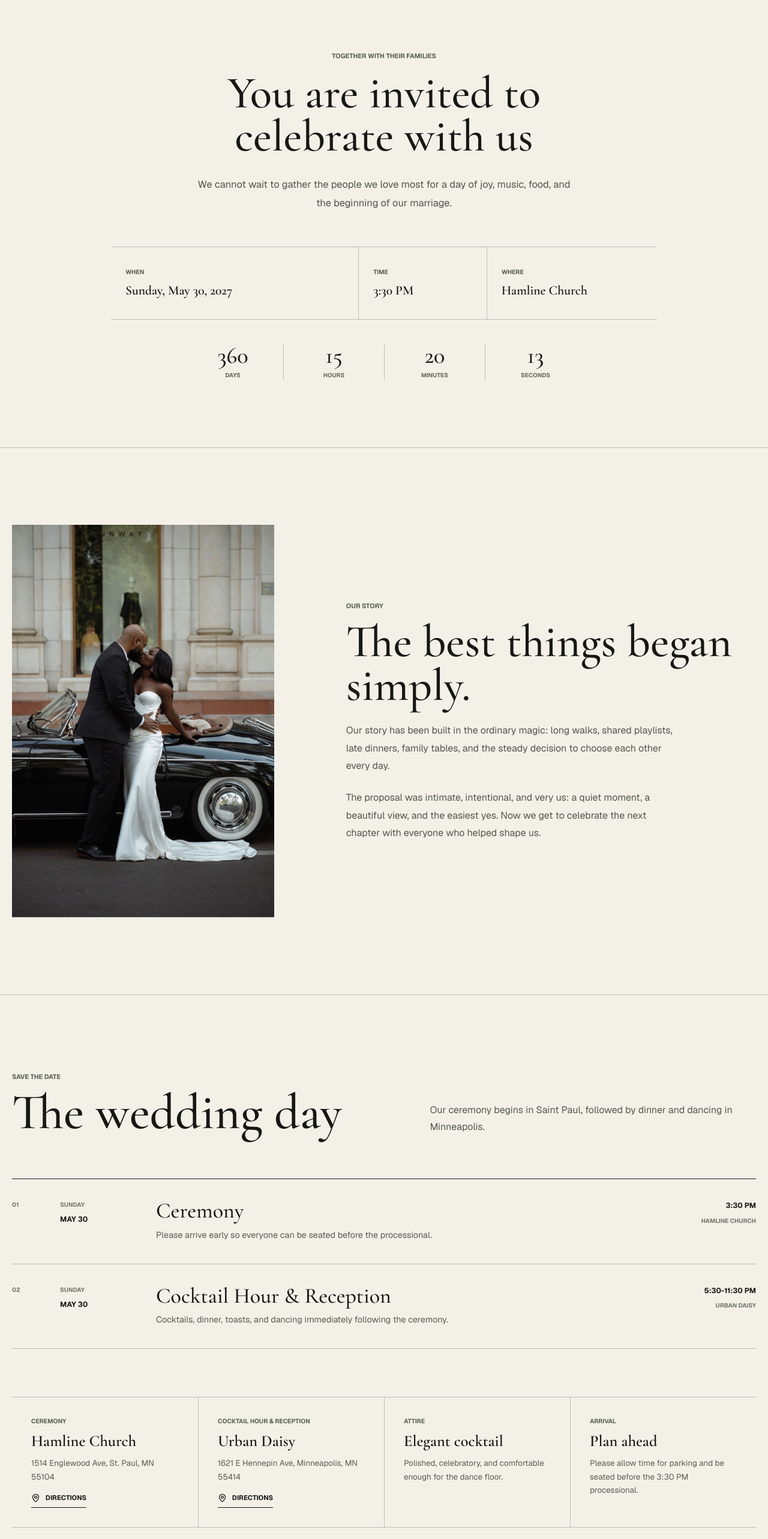
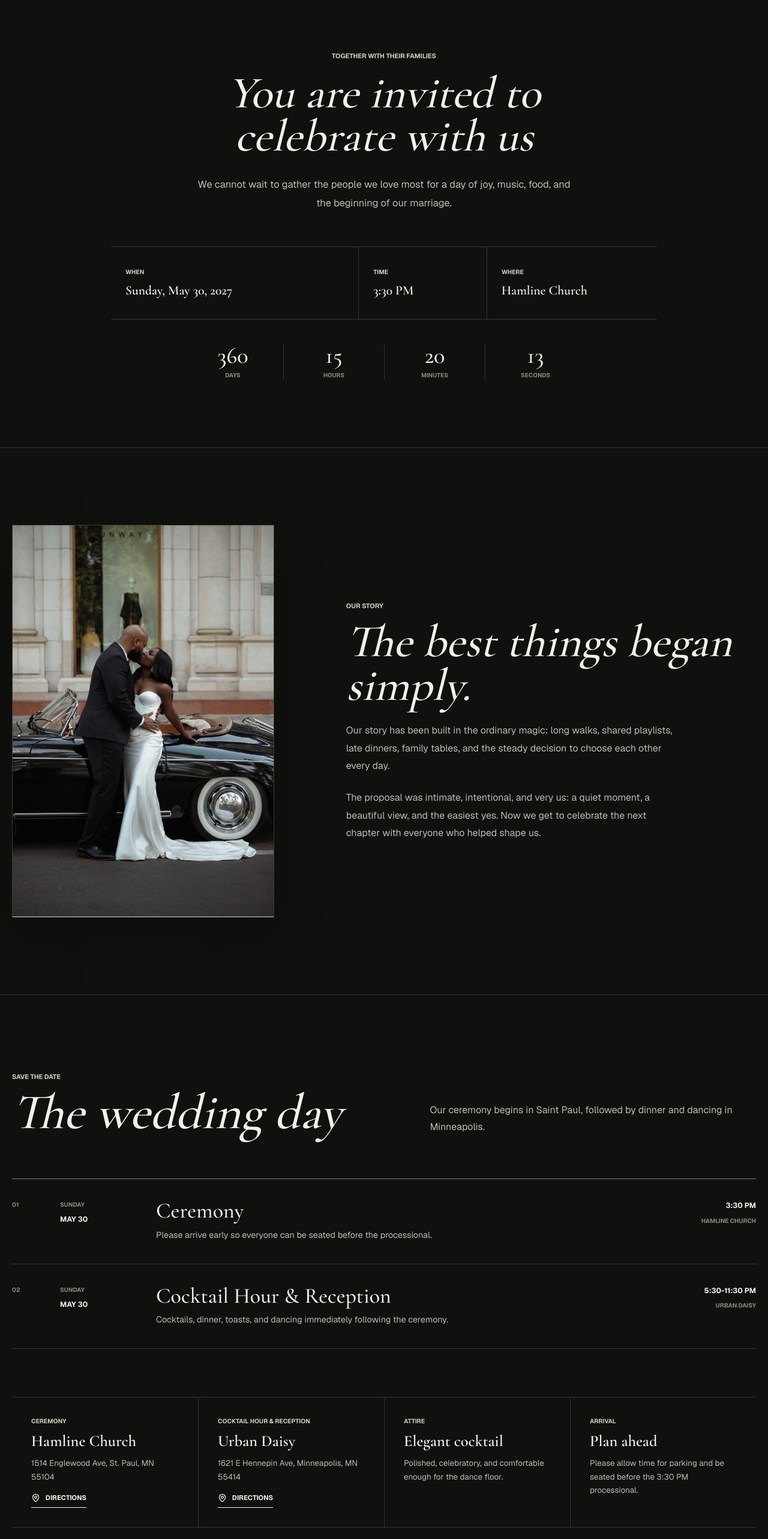
Before and after one commit to andre-rowell/andre-bebe-wedding-site, a Next.js app: page / in a window 1280 px wide. Shown: the part 800-3366 px from the top of the page at 60% size. Built offline with nearby package versions, Linux system fonts and the light colour scheme; no server answers; a web font is replaced by a local one.

Commit message:
Unify homepage with dark editorial styling

```diff
--- a/src/app/globals.css
+++ b/src/app/globals.css
@@ -2313,21 +2313,36 @@ section[id] {
 }
 
 .cinematic-home {
-  background: var(--editorial-paper);
-  color: var(--editorial-ink);
+  --cinematic-background: #10110e;
+  --cinematic-surface: #151711;
+  --cinematic-text: #f3f0e8;
+  --cinematic-text-soft: #b9bbaf;
+  --cinematic-text-muted: #85897c;
+  --cinematic-accent: #c9cdbd;
+  --cinematic-line: rgba(243, 240, 232, 0.16);
+  background: var(--cinematic-background);
+  color: var(--cinematic-text);
   font-family: var(--font-geist-sans), Arial, Helvetica, sans-serif;
 }
 
 .guest-site .guest-flow.cinematic-home > section:not(.inner-page-hero) {
-  background-color: var(--editorial-paper);
+  background-color: var(--cinematic-background);
   background-image: none;
 }
 
 .cinematic-home h2,
 .cinematic-home h3 {
-  color: var(--editorial-ink);
+  color: var(--cinematic-text);
   font-family: var(--font-cormorant), Georgia, serif;
   font-weight: 500;
+}
+
+.cinematic-home h2 {
+  font-style: italic;
+}
+
+.cinematic-home .editorial-eyebrow {
+  color: var(--cinematic-accent);
 }
 
 .cinematic-wide {
@@ -2475,7 +2490,7 @@ section[id] {
 }
 
 .cinematic-invitation {
-  border-bottom: 1px solid var(--editorial-line);
+  border-bottom: 1px solid var(--cinematic-line);
   padding: 7.5rem 0 7rem;
   text-align: center;
 }
@@ -2490,7 +2505,7 @@ section[id] {
 .cinematic-lede {
   max-width: 40rem;
   margin: 1.75rem auto 0;
-  color: #52554a;
+  color: var(--cinematic-text-soft);
   font-size: 1.03rem;
   line-height: 1.9;
 }
@@ -2499,8 +2514,8 @@ section[id] {
   display: grid;
   grid-template-columns: 1.45fr 0.75fr 1fr;
   margin-top: 3.5rem;
-  border-top: 1px solid var(--editorial-line);
-  border-bottom: 1px solid var(--editorial-line);
+  border-top: 1px solid var(--cinematic-line);
+  border-bottom: 1px solid var(--cinematic-line);
   text-align: left;
 }
 
@@ -2510,7 +2525,7 @@ section[id] {
   align-content: center;
   min-height: 7.5rem;
   padding: 1.25rem 1.5rem;
-  border-left: 1px solid var(--editorial-line);
+  border-left: 1px solid var(--cinematic-line);
 }
 
 .invitation-ledger p:first-child {
@@ -2519,7 +2534,7 @@ section[id] {
 
 .invitation-ledger span,
 .cinematic-practical-grid span {
-  color: var(--editorial-moss);
+  color: var(--cinematic-accent);
   font-size: 0.64rem;
   font-weight: 700;
   text-transform: uppercase;
@@ -2542,7 +2557,7 @@ section[id] {
 .wedding-countdown > div {
   display: grid;
   gap: 0.42rem;
-  border-left: 1px solid var(--editorial-line);
+  border-left: 1px solid var(--cinematic-line);
 }
 
 .wedding-countdown > div:first-child {
@@ -2557,7 +2572,7 @@ section[id] {
 }
 
 .wedding-countdown span {
-  color: #66695d;
+  color: var(--cinematic-text-muted);
   font-size: 0.62rem;
   font-weight: 700;
   text-transform: uppercase;
@@ -2568,7 +2583,7 @@ section[id] {
 .cinematic-registry,
 .cinematic-faq,
 .cinematic-rsvp {
-  border-bottom: 1px solid var(--editorial-line);
+  border-bottom: 1px solid var(--cinematic-line);
   padding: 8rem 0;
 }
 
@@ -2584,7 +2599,9 @@ section[id] {
 .cinematic-still-life {
   margin: 0;
   overflow: hidden;
-  background: #d6d4cb;
+  border: 1px solid var(--cinematic-line);
+  background: var(--cinematic-surface);
+  box-shadow: 0 2rem 5rem rgba(0, 0, 0, 0.22);
 }
 
 .cinematic-portrait img,
@@ -2623,7 +2640,7 @@ section[id] {
 .cinematic-rsvp-grid > div > p:not(.editorial-eyebrow) {
   max-width: 34rem;
   margin-top: 1.45rem;
-  color: #53564b;
+  color: var(--cinematic-text-soft);
   font-size: 1rem;
   line-height: 1.85;
 }
@@ -2635,14 +2652,14 @@ section[id] {
   margin-top: 2rem;
   border-bottom: 1px solid currentColor;
   padding-bottom: 0.4rem;
-  color: var(--editorial-ink);
+  color: var(--cinematic-text);
   font-size: 0.7rem;
   font-weight: 700;
   text-transform: uppercase;
 }
 
 .editorial-text-link:hover {
-  color: var(--editorial-moss);
+  color: var(--cinematic-accent);
 }
 
 .cinematic-heading-row {
@@ -2659,13 +2676,13 @@ section[id] {
 
 .cinematic-heading-row > p {
   max-width: 32rem;
-  color: #55584d;
+  color: var(--cinematic-text-soft);
   line-height: 1.75;
 }
 
 .cinematic-schedule {
   margin-top: 4.5rem;
-  border-top: 1px solid var(--editorial-ink);
+  border-top: 1px solid rgba(243, 240, 232, 0.48);
 }
 
 .cinematic-event-row {
@@ -2674,13 +2691,13 @@ section[id] {
   gap: 1.5rem;
   align-items: start;
   padding: 2.2rem 0;
-  border-bottom: 1px solid var(--editorial-line);
+  border-bottom: 1px solid var(--cinematic-line);
 }
 
 .cinematic-event-number,
 .cinematic-event-date span,
 .cinematic-event-meta span {
-  color: #73766b;
+  color: var(--cinematic-text-muted);
   font-size: 0.63rem;
   font-weight: 700;
   text-transform: uppercase;
@@ -2707,7 +2724,7 @@ section[id] {
 .cinematic-event-main p {
   max-width: 38rem;
   margin-top: 0.65rem;
-  color: #595c51;
+  color: var(--cinematic-text-soft);
   font-size: 0.9rem;
   line-height: 1.65;
 }
@@ -2719,8 +2736,8 @@ section[id] {
 .cinematic-practical-grid {
   display: grid;
   margin-top: 5rem;
-  border-top: 1px solid var(--editorial-line);
-  border-bottom: 1px solid var(--editorial-line);
+  border-top: 1px solid var(--cinematic-line);
+  border-bottom: 1px solid var(--cinematic-line);
 }
 
 .cinematic-practical-grid > div {
@@ -2728,7 +2745,7 @@ section[id] {
   gap: 0.7rem;
   align-content: start;
   padding: 2rem;
-  border-left: 1px solid var(--editorial-line);
+  border-left: 1px solid var(--cinematic-line);
 }
 
 .cinematic-practical-grid > div:first-child {
@@ -2743,7 +2760,7 @@ section[id] {
 }
 
 .cinematic-practical-grid p {
-  color: #5a5d52;
+  color: var(--cinematic-text-soft);
   font-size: 0.84rem;
   line-height: 1.65;
 }
@@ -2758,7 +2775,7 @@ section[id] {
   gap: 2rem;
   align-items: end;
   margin-top: 5rem;
-  border-left: 0.45rem solid var(--editorial-moss);
+  border-left: 0.35rem solid var(--cinematic-accent);
   padding: 2.5rem 0 2.5rem 2.5rem;
   scroll-margin-top: 6rem;
 }
@@ -2772,12 +2789,12 @@ section[id] {
 .cinematic-travel-callout > div > p:last-child {
   max-width: 42rem;
   margin-top: 1rem;
-  color: #56594e;
+  color: var(--cinematic-text-soft);
   line-height: 1.75;
 }
 
 .travel-note {
-  color: var(--editorial-moss);
+  color: var(--cinematic-accent);
   font-family: var(--font-courier-prime), "Courier New", monospace;
   font-size: 0.68rem;
   font-weight: 700;
@@ -2860,11 +2877,11 @@ section[id] {
 }
 
 .cinematic-faq-list {
-  border-top: 1px solid var(--editorial-ink);
+  border-top: 1px solid rgba(243, 240, 232, 0.48);
 }
 
 .cinematic-faq-list details {
-  border-bottom: 1px solid var(--editorial-line);
+  border-bottom: 1px solid var(--cinematic-line);
 }
 
 .cinematic-faq-list summary {
@@ -2882,7 +2899,7 @@ section[id] {
 }
 
 .cinematic-faq-list summary span {
-  color: #777a6f;
+  color: var(--cinematic-text-muted);
   font-size: 0.62rem;
   font-weight: 700;
 }
@@ -2895,7 +2912,12 @@ section[id] {
 }
 
 .cinematic-faq-list summary svg {
+  color: var(--cinematic-accent);
   transition: transform 220ms ease;
+}
+
+.cinematic-faq-list summary:hover strong {
+  color: var(--cinematic-accent);
 }
 
 .cinematic-faq-list details[open] summary svg {
@@ -2905,7 +2927,7 @@ section[id] {
 .cinematic-faq-list details > p {
   max-width: 43rem;
   padding: 0 3rem 1.7rem;
-  color: #55584d;
+  color: var(--cinematic-text-soft);
   font-size: 0.92rem;
   line-height: 1.75;
 }
@@ -2917,6 +2939,23 @@ section[id] {
 
 .cinematic-portrait-closing img {
   object-position: 50% 50%;
+}
+
+.cinematic-home .editorial-button {
+  border-color: var(--cinematic-text);
+  background: var(--cinematic-text);
+  color: var(--cinematic-background);
+}
+
+.cinematic-home .editorial-button:hover {
+  border-color: var(--cinematic-accent);
+  background: var(--cinematic-accent);
+  color: var(--cinematic-background);
+}
+
+.cinematic-home + .editorial-footer {
+  border-top: 1px solid rgba(243, 240, 232, 0.16);
+  background: #10110e;
 }
 
 .vintage-rsvp-page .btn-primary {
@@ -3065,7 +3104,7 @@ section[id] {
 
   .invitation-ledger p {
     min-height: 0;
-    border-top: 1px solid var(--editorial-line);
+    border-top: 1px solid var(--cinematic-line);
     border-left: 0;
     text-align: center;
   }
@@ -3114,7 +3153,7 @@ section[id] {
 
   .cinematic-practical-grid > div {
     padding-inline: 0;
-    border-top: 1px solid var(--editorial-line);
+    border-top: 1px solid var(--cinematic-line);
     border-left: 0;
   }
 
```
